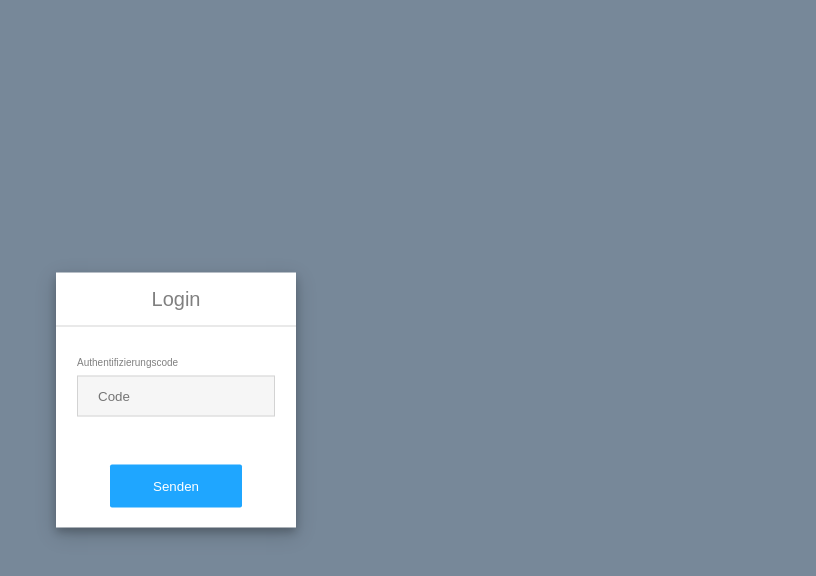
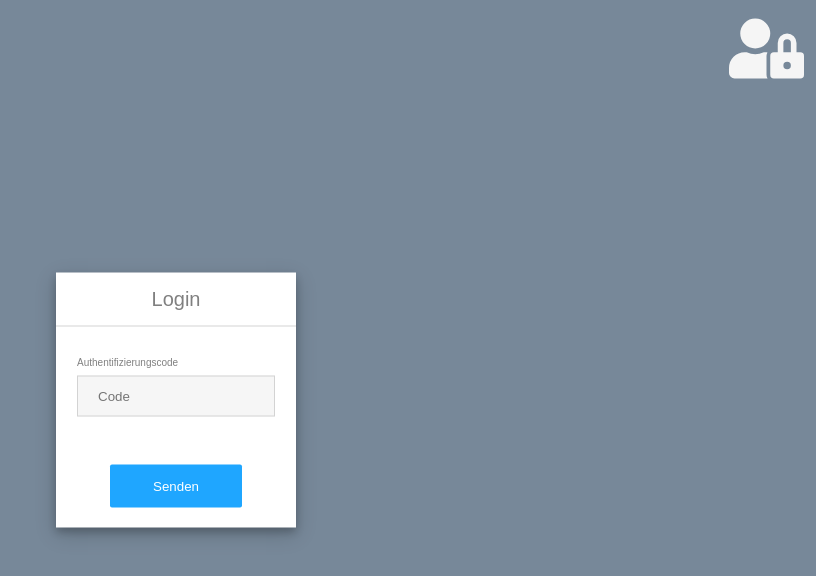
Before and after one commit to lesskeys/lesskeys-webapp, a React (Create React App) app in the folder app/: page /login in a window 1280 px wide. Shown: the top 576 px of the page, without its empty margins (464-1280 px from the left). Built offline with nearby package versions, Linux system fonts and the light colour scheme.

Commit message:
Add links to switch login page types.

```diff
--- a/app/src/Login.js
+++ b/app/src/Login.js
@@ -1,6 +1,8 @@
 import React, { Component } from 'react';
 import { Redirect } from 'react-router-dom';
 import './style/Login.css';
+import * as FontAwesome from 'react-icons/fa';
+import { NavLink } from 'react-router-dom';
 
 const WrongInput = (props) => {
   if (!props.show) {
@@ -9,6 +11,16 @@ const WrongInput = (props) => {
   return (
     <div className="wrongInput">
       Authentifizierungscode ist falsch!
+    </div>
+  )
+}
+
+const LoginAdminLink = () => {
+  return (
+    <div className="loginAdminLink">
+      <NavLink to='admin' className="navlink" >
+        <FontAwesome.FaUserLock className="icon" />
+      </NavLink>
     </div>
   )
 }
@@ -52,6 +64,7 @@ class Login extends Component {
 
     return (
       <div className="background">
+        <LoginAdminLink/>
         <div className="center">
           <div className="head">
             Login
--- a/app/src/LoginAdmin.js
+++ b/app/src/LoginAdmin.js
@@ -1,6 +1,8 @@
 import React, { Component } from 'react';
 import { Redirect } from 'react-router-dom';
 import './style/Login.css';
+import * as FontAwesome from 'react-icons/fa';
+import { NavLink } from 'react-router-dom';
 
 const WrongInput = (props) => {
   if (!props.show) {
@@ -9,6 +11,16 @@ const WrongInput = (props) => {
   return (
     <div className="wrongInput">
       Benutzername oder Passwort ist falsch!
+    </div>
+  )
+}
+
+const LoginLink = () => {
+  return (
+    <div className="loginLink">
+      <NavLink to='login' className="navlink" >
+        <FontAwesome.FaArrowLeft className="icon" />
+      </NavLink>
     </div>
   )
 }
@@ -74,6 +86,7 @@ class LoginAdmin extends Component {
 
     return (
       <div className="background">
+        <LoginLink/>
         <div className="center">
           <div className="head">
             Admin Login
--- a/app/src/style/Login.css
+++ b/app/src/style/Login.css
@@ -82,3 +82,36 @@
   border-radius: 2px;
   background-color: rgba(240, 128, 128, 0.25);
 }
+
+.loginLink {
+  position: absolute;
+  top: 0;
+  left: 0;
+  width: 100px;
+  height: 100px;
+  display: grid;
+  grid-template-columns: auto;
+}
+
+.loginAdminLink {
+  position:absolute;
+  top:0;
+  right:0;
+  width: 100px;
+  height: 100px;
+  display: grid;
+  grid-template-columns: auto;
+}
+
+.loginLink .navlink, .loginAdminLink .navlink {
+  grid-column: 1;
+  justify-self: center;
+  align-self: center;
+}
+
+.navlink .icon {
+  width: 75px;
+  height: 75px;
+  color: whitesmoke;
+  cursor: pointer;
+}
```
